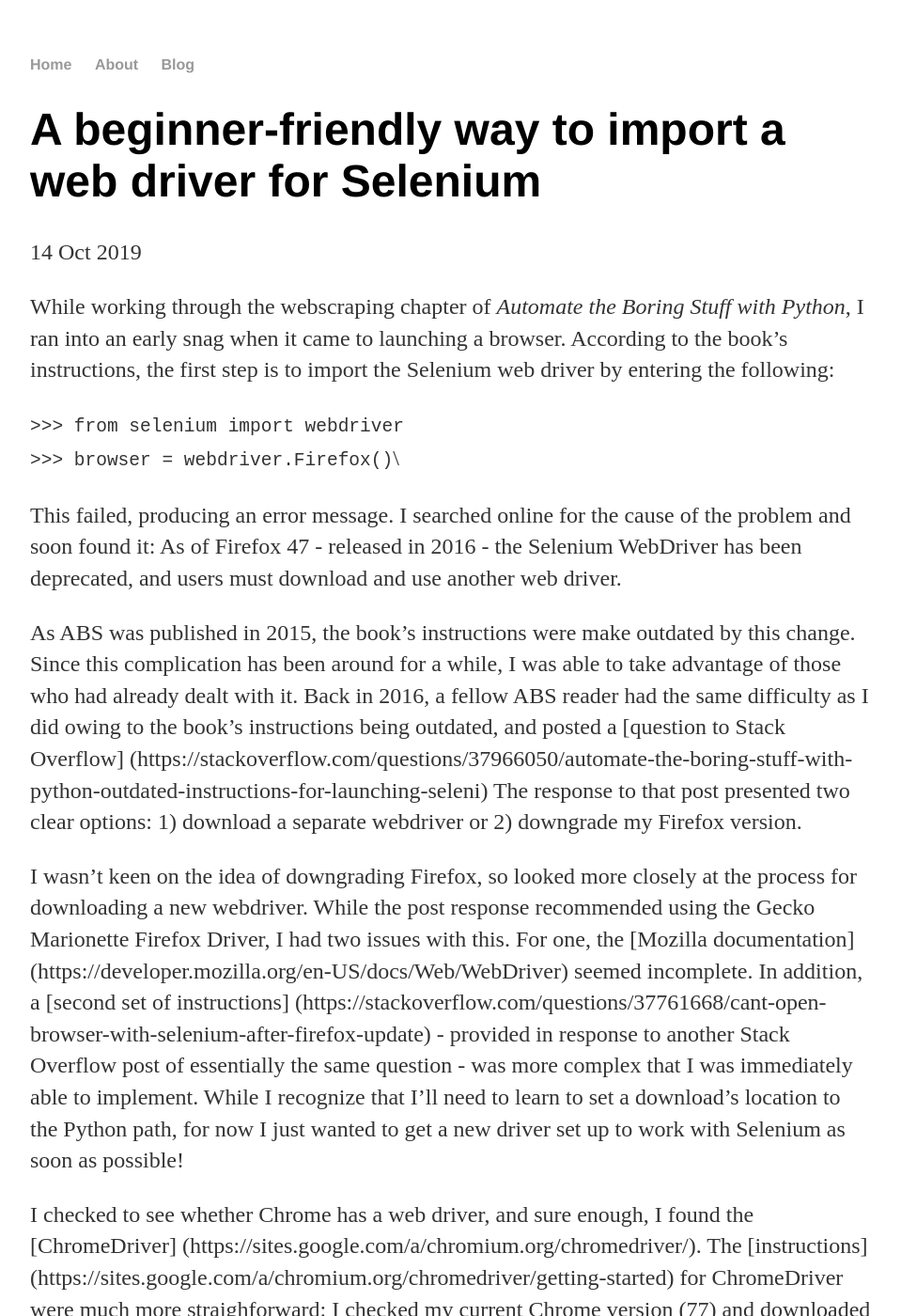
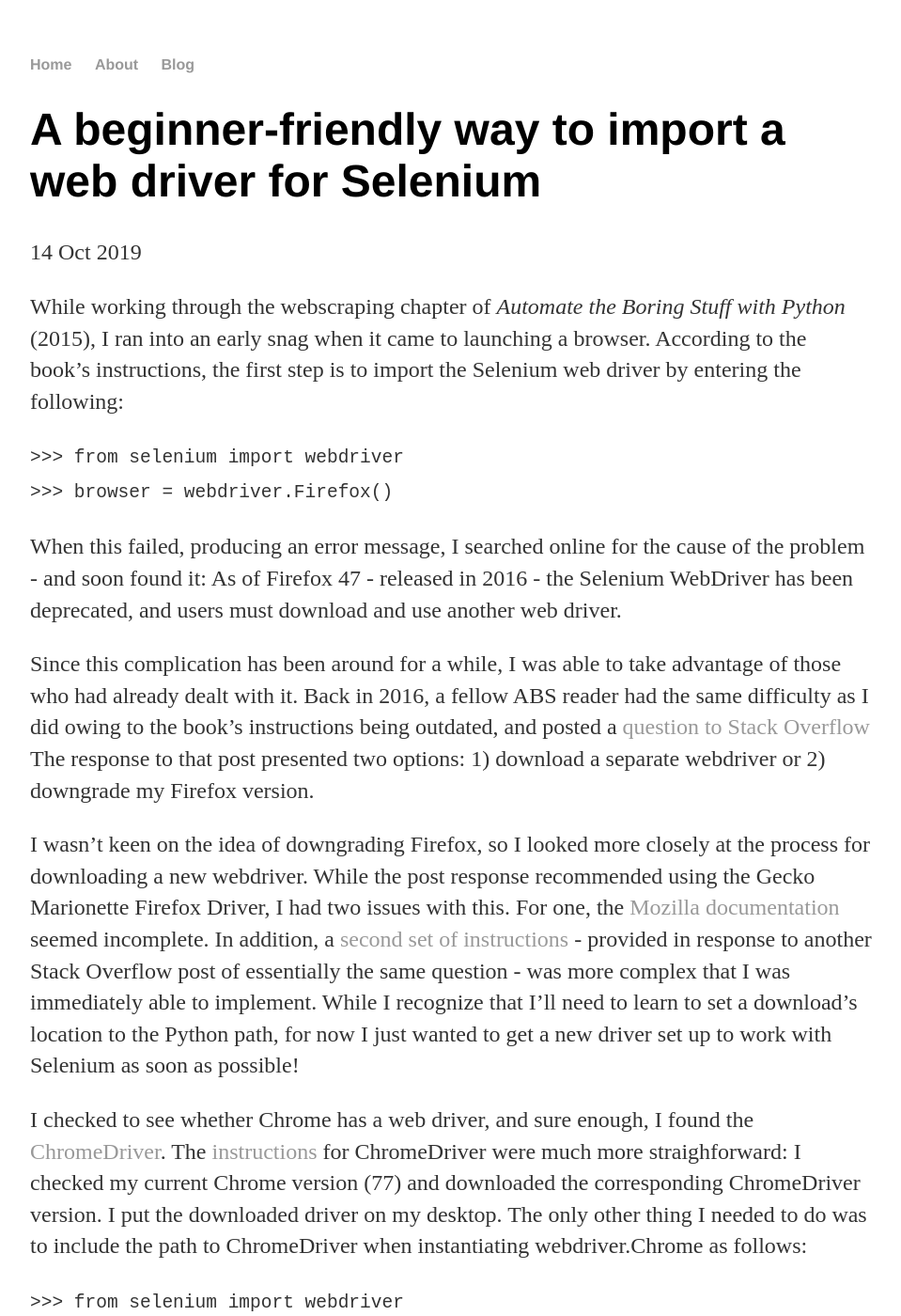
Before and after one commit to jchenj/jchenj.github.io, a Jekyll site: the page built from _posts/2019-10-14-selenium-webdriver-beginner-friendly.md, in a window 1280 px wide and 1400 px high. Shown: the whole window at 94% size, without its empty margins (160-1119 px from the left). Built offline with Jekyll 4.4.1, drawn with Linux system fonts in a browser that asks for light colours; some of the changed text lies outside the part shown.

Commit message:
Update 2019-10-14-selenium-webdriver-beginner-friendly.md

```diff
--- a/_posts/2019-10-14-selenium-webdriver-beginner-friendly.md
+++ b/_posts/2019-10-14-selenium-webdriver-beginner-friendly.md
@@ -4,22 +4,22 @@
 date: 2019-10-14
 ---
 
-While working through the webscraping chapter of *Automate the Boring Stuff with Python*, I ran into an early snag when it came to launching a browser. According to the book's instructions, the first step is to import the Selenium web driver by entering the following:
+While working through the webscraping chapter of *Automate the Boring Stuff with Python* (2015), I ran into an early snag when it came to launching a browser. According to the book's instructions, the first step is to import the Selenium web driver by entering the following:
 
 `>>> from selenium import webdriver`\\
-`>>> browser = webdriver.Firefox()`\\
+`>>> browser = webdriver.Firefox()`
 
-This failed, producing an error message. I searched online for the cause of the problem and soon found it: As of Firefox 47 - released in 2016 - the Selenium WebDriver has been deprecated, and users must download and use another web driver.
+When this failed, producing an error message, I searched online for the cause of the problem - and soon found it: As of Firefox 47 - released in 2016 - the Selenium WebDriver has been deprecated, and users must download and use another web driver.
 
-As ABS was published in 2015, the book's instructions were make outdated by this change. Since this complication has been around for a while, I was able to take advantage of those who had already dealt with it. Back in 2016, a fellow ABS reader had the same difficulty as I did owing to the book's instructions being outdated, and posted a [question to Stack Overflow] (https://stackoverflow.com/questions/37966050/automate-the-boring-stuff-with-python-outdated-instructions-for-launching-seleni) The response to that post presented two clear options: 1) download a separate webdriver or 2) downgrade my Firefox version.
+Since this complication has been around for a while, I was able to take advantage of those who had already dealt with it. Back in 2016, a fellow ABS reader had the same difficulty as I did owing to the book's instructions being outdated, and posted a [question to Stack Overflow](https://stackoverflow.com/questions/37966050/automate-the-boring-stuff-with-python-outdated-instructions-for-launching-seleni) The response to that post presented two options: 1) download a separate webdriver or 2) downgrade my Firefox version.
 
-I wasn't keen on the idea of downgrading Firefox, so looked more closely at the process for downloading a new webdriver. While the post response recommended using the Gecko Marionette Firefox Driver, I had two issues with this. For one, the [Mozilla documentation] (https://developer.mozilla.org/en-US/docs/Web/WebDriver) seemed incomplete. In addition, a [second set of instructions] (https://stackoverflow.com/questions/37761668/cant-open-browser-with-selenium-after-firefox-update) - provided in response to another Stack Overflow post of essentially the same question - was more complex that I was immediately able to implement. While I recognize that I'll need to learn to set a download's location to the Python path, for now I just wanted to get a new driver set up to work with Selenium as soon as possible!
+I wasn't keen on the idea of downgrading Firefox, so I looked more closely at the process for downloading a new webdriver. While the post response recommended using the Gecko Marionette Firefox Driver, I had two issues with this. For one, the [Mozilla documentation](https://developer.mozilla.org/en-US/docs/Web/WebDriver) seemed incomplete. In addition, a [second set of instructions](https://stackoverflow.com/questions/37761668/cant-open-browser-with-selenium-after-firefox-update) - provided in response to another Stack Overflow post of essentially the same question - was more complex that I was immediately able to implement. While I recognize that I'll need to learn to set a download's location to the Python path, for now I just wanted to get a new driver set up to work with Selenium as soon as possible!
 
-I checked to see whether Chrome has a web driver, and sure enough, I found the [ChromeDriver] (https://sites.google.com/a/chromium.org/chromedriver/). The [instructions] (https://sites.google.com/a/chromium.org/chromedriver/getting-started) for ChromeDriver were much more straighforward: I checked my current Chrome version (77) and downloaded the corresponding ChromeDriver version. I put the downloaded driver on my desktop. The only other thing I needed to do was to include the path to ChromeDriver when instantiating webdriver.Chrome parameter in webdriver.chrome() by entering:
+I checked to see whether Chrome has a web driver, and sure enough, I found the [ChromeDriver](https://sites.google.com/a/chromium.org/chromedriver/). The [instructions](https://sites.google.com/a/chromium.org/chromedriver/getting-started) for ChromeDriver were much more straighforward: I checked my current Chrome version (77) and downloaded the corresponding ChromeDriver version. I put the downloaded driver on my desktop. The only other thing I needed to do was to include the path to ChromeDriver when instantiating webdriver.Chrome as follows:
 
 `>>> from selenium import webdriver`\\
 `>>> browser = webdriver.Chrome('/Users/jchen/Desktop/chromedriver')`\\
 
-Once I did that, I was able to follow the further instructions in *Automate the Boring Stuff* to open a browser window and proceed with adventures in webscraping. While this issue took a little time to figure out, the helpful takeaway for me was to look closely at possible solutions to an issue, try to understand their tradeoffs, and to feel free to go with the solution that I am most comfortable with given my current skill leve (all else being equal.)
+Once I did that, I was able to follow the further instructions in *Automate the Boring Stuff* to open a browser window and proceed with my adventures in webscraping. While this issue took a little time to figure out, the takeaway for me was that once I've looked closely at possible solutions to an issue and understood their tradeoffs, it can work well to go with the solution that I am most comfortable with given my current skill level.
 
-One final note: Overall, I've found *Automate the Boring Stuff* a fantastic book for getting started with Python. The [second edition] (https://automatetheboringstuff.com) is scheduled to be released in late October 2019, and hopefully will include updated instructions for using Selenium.
+One final note: Overall, I've found *Automate the Boring Stuff* a fantastic book for getting started with Python. The [second edition](https://automatetheboringstuff.com) is scheduled to be released in late October 2019, and hopefully will include updated instructions for using a web driver with Selenium.
```
